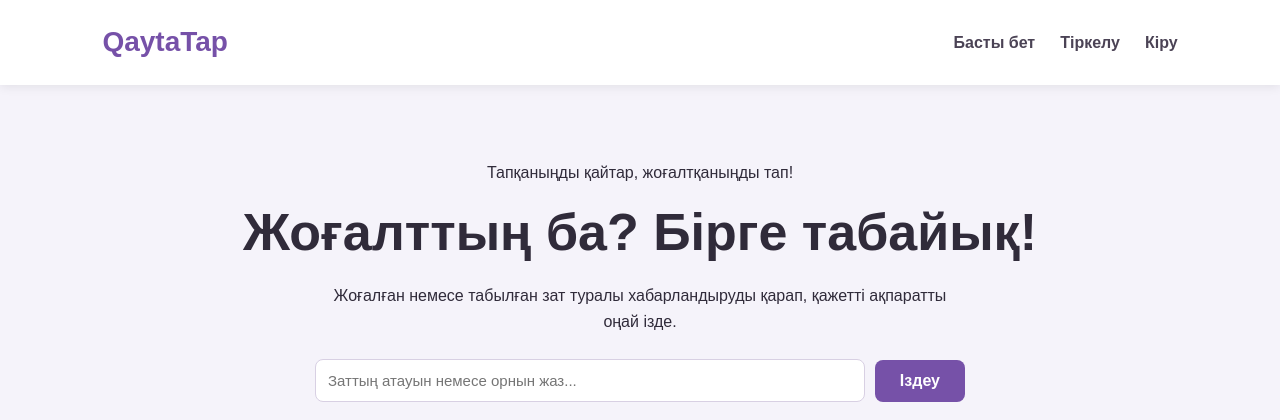
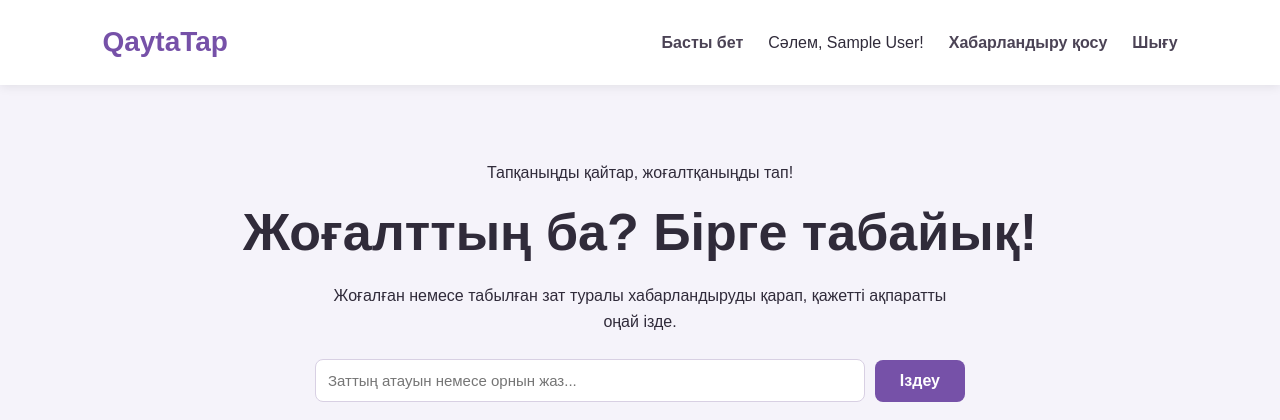
Before and after one commit to rumisadyrova/qayta_tap1, a PHP site: page /index.php in a window 1280 px wide. Shown: the top 420 px of the page. Run offline with PHP 8.4, Linux system fonts and the light colour scheme; the visitor is signed in with stand-in values (Sample User, id 1); data that the repository does not hold is empty.

Commit message:
Week 11: Update navigation and session handling

```diff
--- a/includes/header.php
+++ b/includes/header.php
@@ -1,3 +1,8 @@
+<?php
+if (session_status() === PHP_SESSION_NONE) {
+    session_start();
+}
+?>
 
 <!DOCTYPE html>
 <html lang="kk">
@@ -14,7 +19,21 @@
 
     <nav>
         <a href="/qaytatap1/index.php">Басты бет</a>
-        <a href="/qaytatap1/register.php">Тіркелу</a>
-        <a href="/qaytatap1/login.php">Кіру</a>
+
+        <?php if (isset($_SESSION["user_id"])): ?>
+
+            <span>
+                Сәлем, <?= htmlspecialchars($_SESSION["user_name"], ENT_QUOTES, "UTF-8") ?>!
+            </span>
+
+            <a href="/qaytatap1/create.php">Хабарландыру қосу</a>
+            <a href="/qaytatap1/logout.php">Шығу</a>
+
+        <?php else: ?>
+
+            <a href="/qaytatap1/register.php">Тіркелу</a>
+            <a href="/qaytatap1/login.php">Кіру</a>
+
+        <?php endif; ?>
     </nav>
 </header>
```
